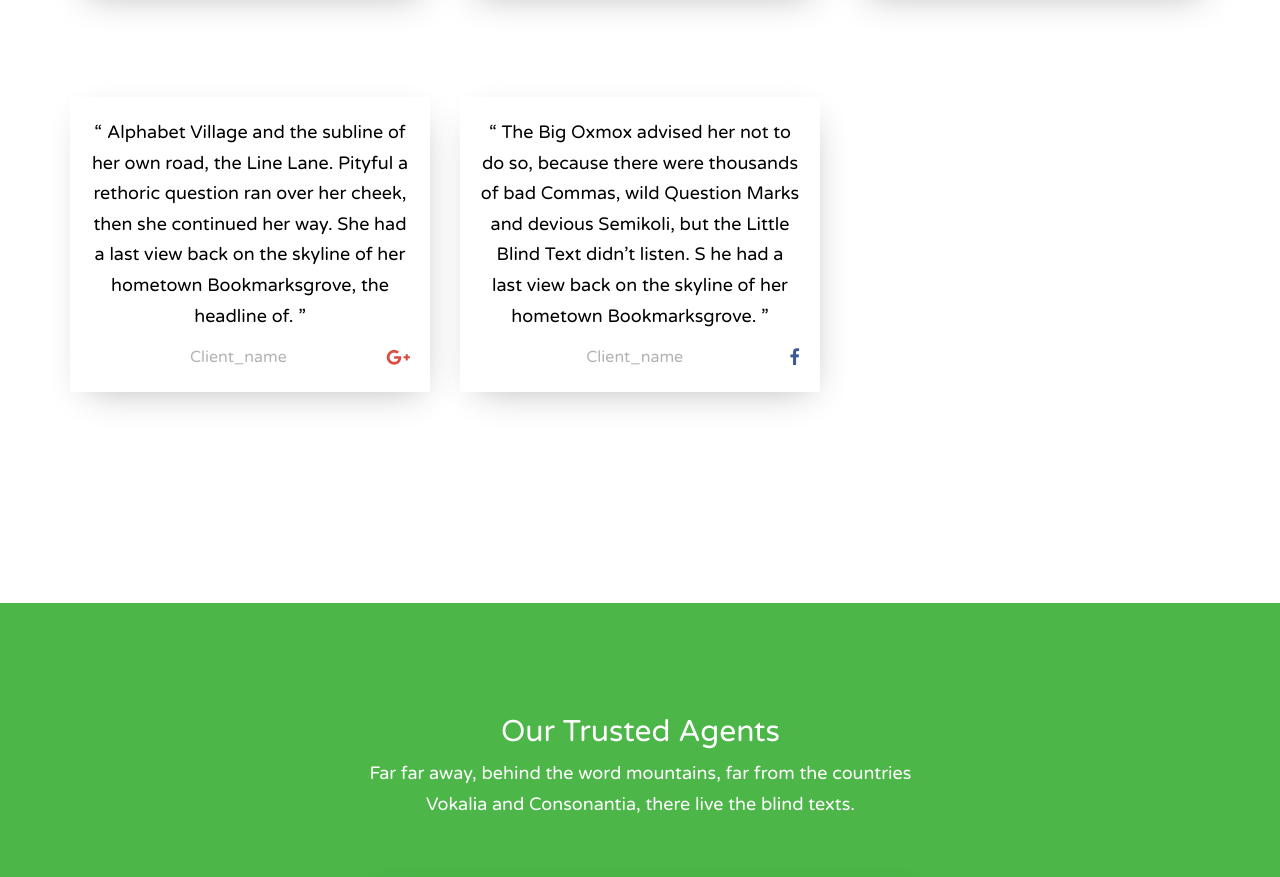
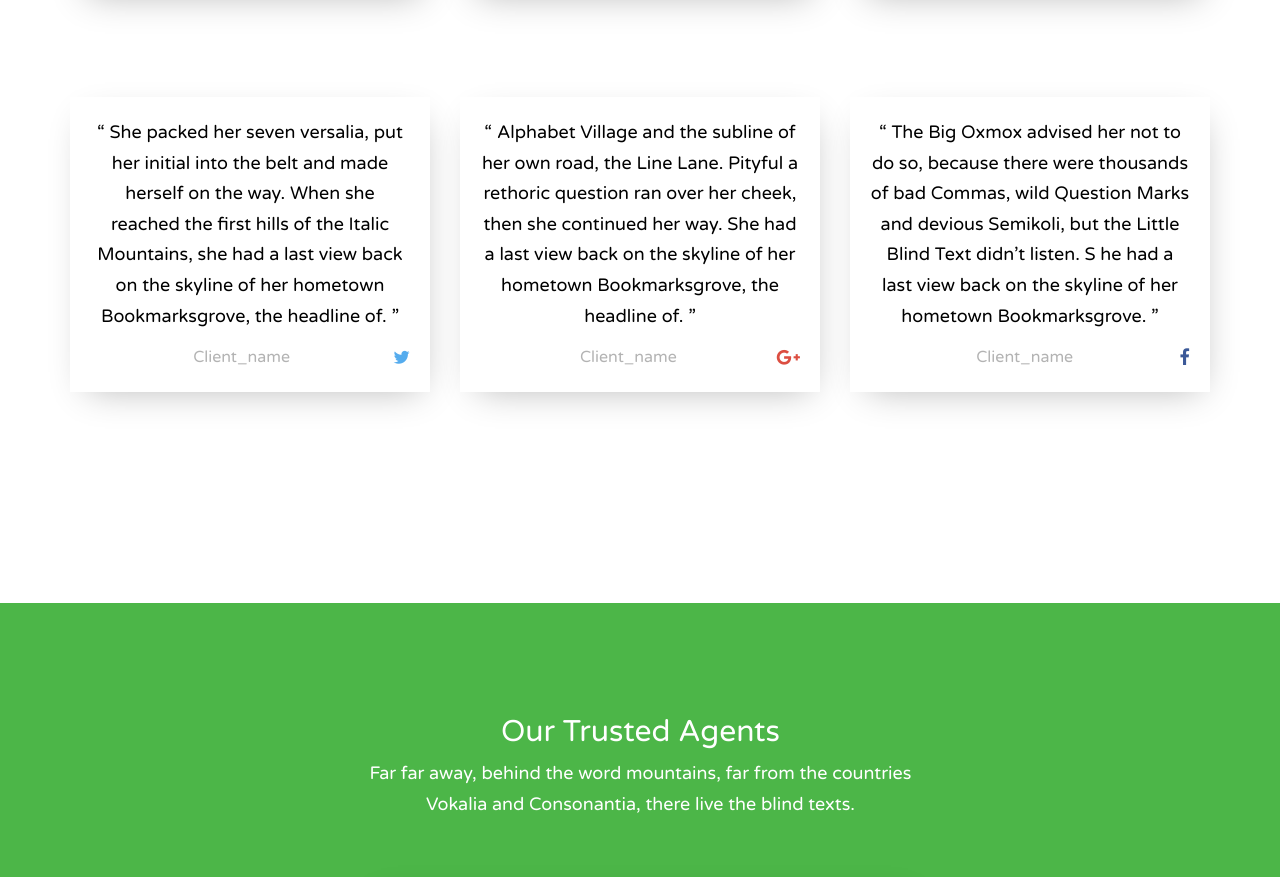
Before and after one commit to adityaknimbalkar/Gadsuli, a plain HTML site: page index.html in a window 1280 px wide. Shown: the part 2382-3259 px from the top of the page. Drawn offline with Linux system fonts and the light colour scheme; files whose address does not match are found by name.

Commit message:
updated new property

```diff
--- a/index.html
+++ b/index.html
@@ -186,7 +186,7 @@
 					<p>Far far away, behind the word mountains, far from the countries Vokalia and Consonantia, there live the blind texts. </p>
 				</div>
 
-				<!-- copy and poste , to add new property for what we offering--------------------------------------------------------------------------------------- -->
+				<!-- copy and paste , to add new property for what we offering--------------------------------------------------------------------------------------- -->
 				<div class="col-md-4 item-block animate-box" data-animate-effect="fadeIn">
 
 
@@ -289,6 +289,13 @@
 				</div>
 				<div class="col-md-4 text-center item-block animate-box" data-animate-effect="fadeIn">
 					<blockquote>
+						<p>&ldquo; She packed her seven versalia, put her initial into the belt and made herself on the way. When she reached the first hills of the Italic Mountains, she had a last view back on the skyline of her hometown Bookmarksgrove, the headline of. &rdquo;</p>
+						<p><span class="fh5co-author"><cite>Client_name</cite></span><i class="icon twitter-color icon-twitter pull-right"></i></p>
+
+					</blockquote>
+				</div>
+				<div class="col-md-4 text-center item-block animate-box" data-animate-effect="fadeIn">
+					<blockquote>
 						<p>&ldquo; Alphabet Village and the subline of her own road, the Line Lane. Pityful a rethoric question ran over her cheek, then she continued her way. She had a last view back on the skyline of her hometown Bookmarksgrove, the headline of. &rdquo;</p>
 						<p><span class="fh5co-author"><cite>Client_name</cite></span><i class="icon googleplus-color icon-google-plus pull-right"></i></p>
 					</blockquote>
@@ -304,7 +311,7 @@
 		</div>
 	</div>
 
-<!-- add new broker properties----------------------------------------------------------------------------------------------------------------------------- -->
+<!-- add new broker info----------------------------------------------------------------------------------------------------------------------------- -->
 	<div id="fh5co-agents">
 		<div class="container">
 			<div class="row">
@@ -329,9 +336,10 @@
 			</div>
 		</div>
 	</div>
-<!-- add new broker properties----------------------------------------------------------------------------------------------------------------------------- -->
+<!-- add new broker info----------------------------------------------------------------------------------------------------------------------------- -->
 
 	<div id="fh5co-blog">
+		<!-- property info----------------------------------------------------------------------------------------------------------------------------- -->
 		<div class="container">
 			<div class="row">
 				<div class="col-md-6 col-md-offset-3 text-center fh5co-heading animate-box" data-animate-effect="fadeIn">
@@ -340,6 +348,7 @@
 				</div>
 			</div>
 		</div>
+		<!-- property div----------------------------------------------------------------------------------------------------------------------------------- -->
 		<div class="container">
 			<div class="row">
 				<div class="col-md-4 animate-box" data-animate-effect="fadeIn">
@@ -367,7 +376,7 @@
 					</a>
 				</div>
 				<div class="col-md-4 animate-box" data-animate-effect="fadeIn">
-					<a class="fh5co-entry" href="#">
+					<a class="fh5co-entry" href="properties.html">
 						<figure>
 						<img src="images/slide_6.jpg" alt="Free Website Template, Free HTML5 Bootstrap Template" class="img-responsive">
 						</figure>
@@ -394,7 +403,7 @@
 			</div>
 		</div>
 	</div>
-
+<!-- footer-------------------------------------------------------------------------------------------------------------------- -->
 
 	<footer id="fh5co-footer" role="contentinfo">
 
```
